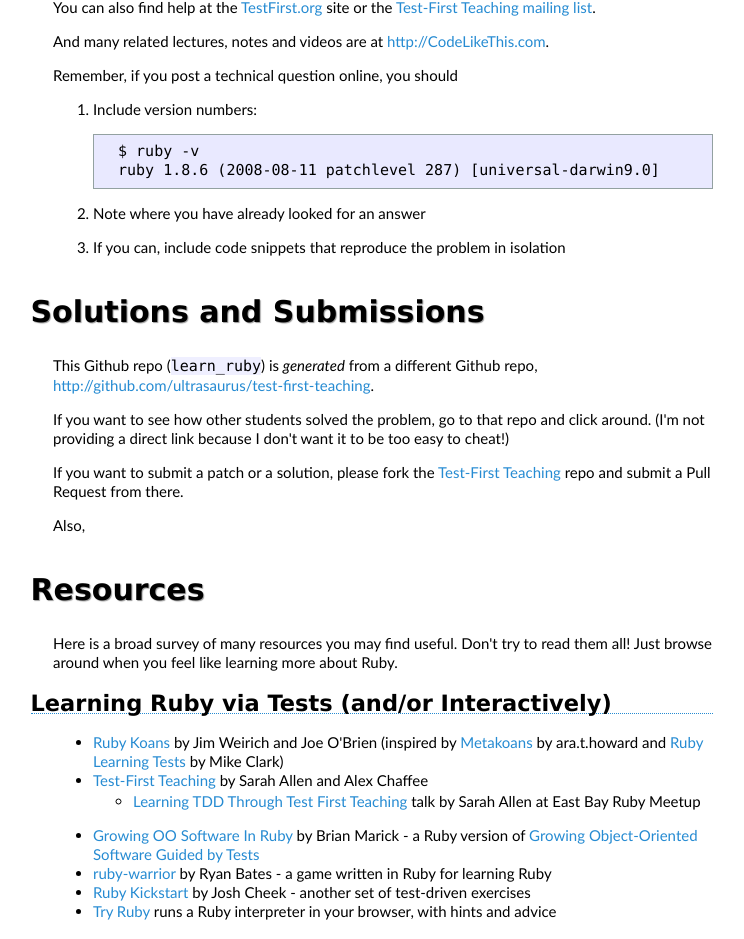
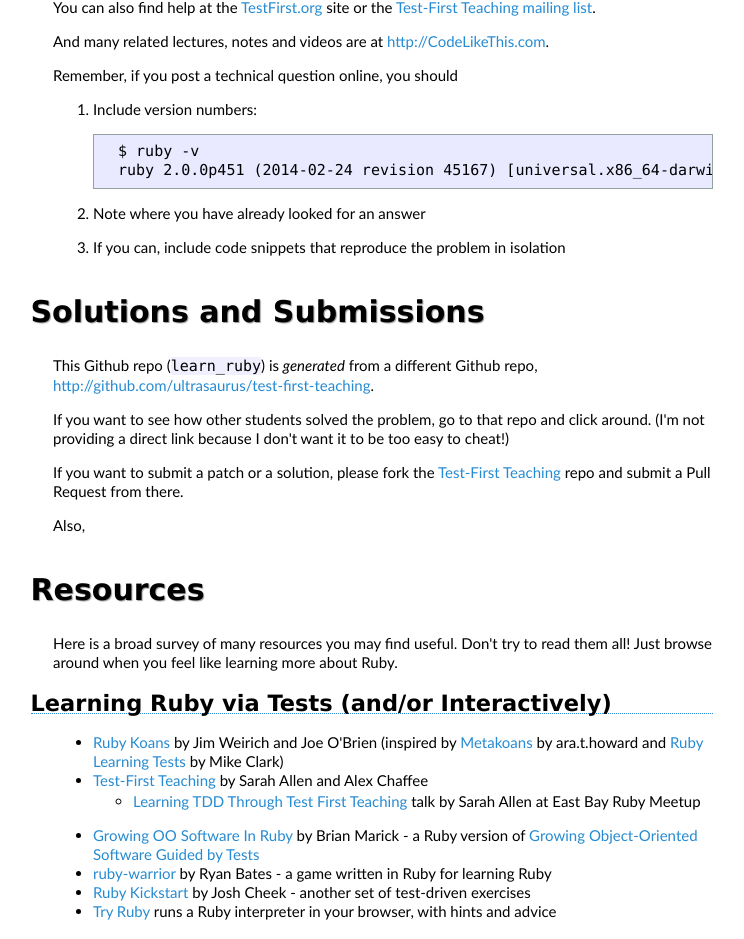
Before and after one commit to alexch/learn_ruby, a plain HTML site: page index.html in a window 1280 px wide. Shown: the part 1651-2590 px from the top of the page, without its empty margins (377-1121 px from the left). Drawn offline with Linux system fonts and the light colour scheme.

Commit message:
Update to new latest stable:
ruby 2.0.0p451 (2014-02-24 revision 45167) [universal.x86_64-darwin13]

```diff
--- a/index.html
+++ b/index.html
@@ -121,7 +121,7 @@ Write and class and do some basic math.</li>
 <li><p>Include version numbers:</p>
 
 <pre><code> $ ruby -v
- ruby 1.8.6 (2008-08-11 patchlevel 287) [universal-darwin9.0]
+ ruby 2.0.0p451 (2014-02-24 revision 45167) [universal.x86_64-darwin13]
 </code></pre></li>
 <li><p>Note where you have already looked for an answer</p></li>
 <li>If you can, include code snippets that reproduce the problem in isolation</li>
```
